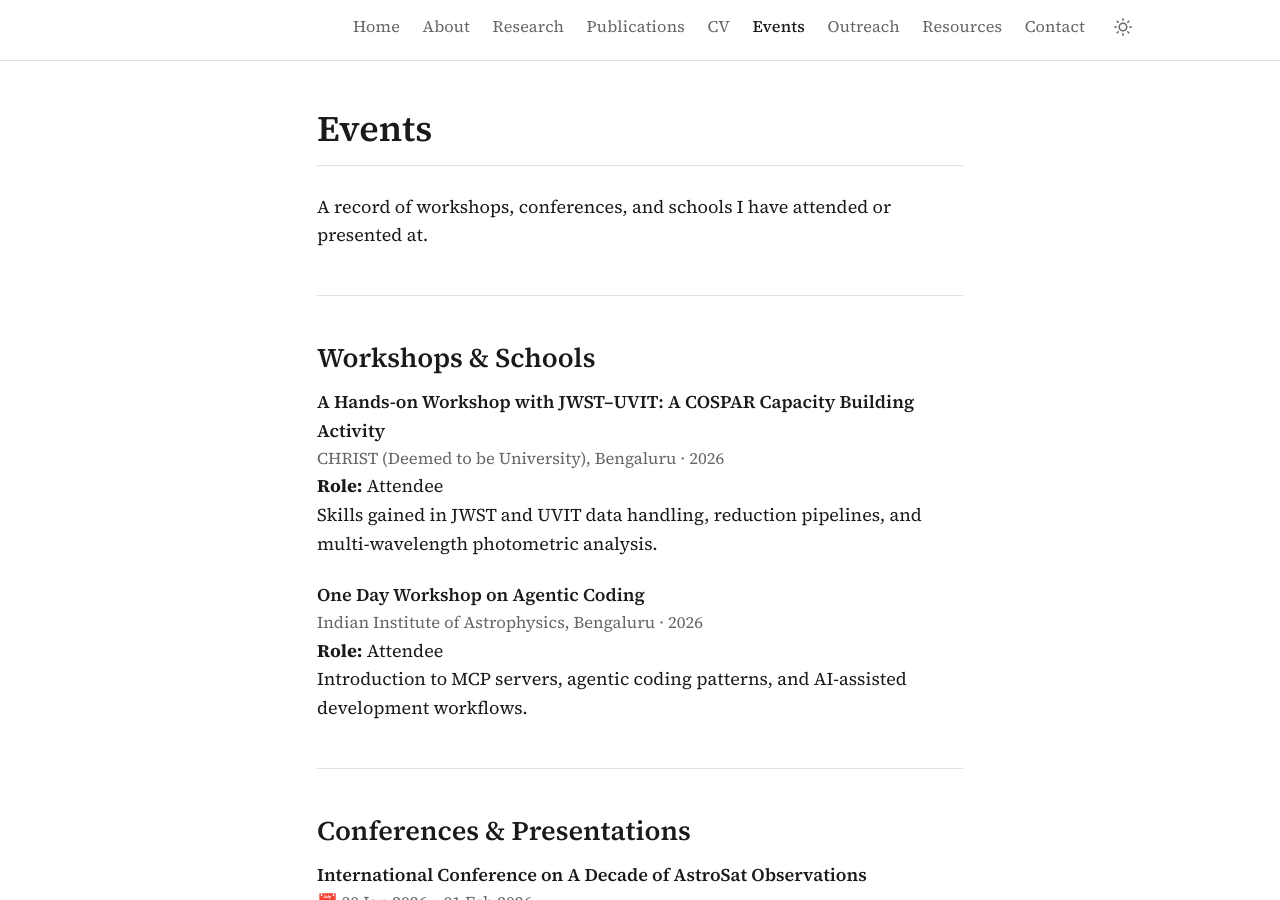
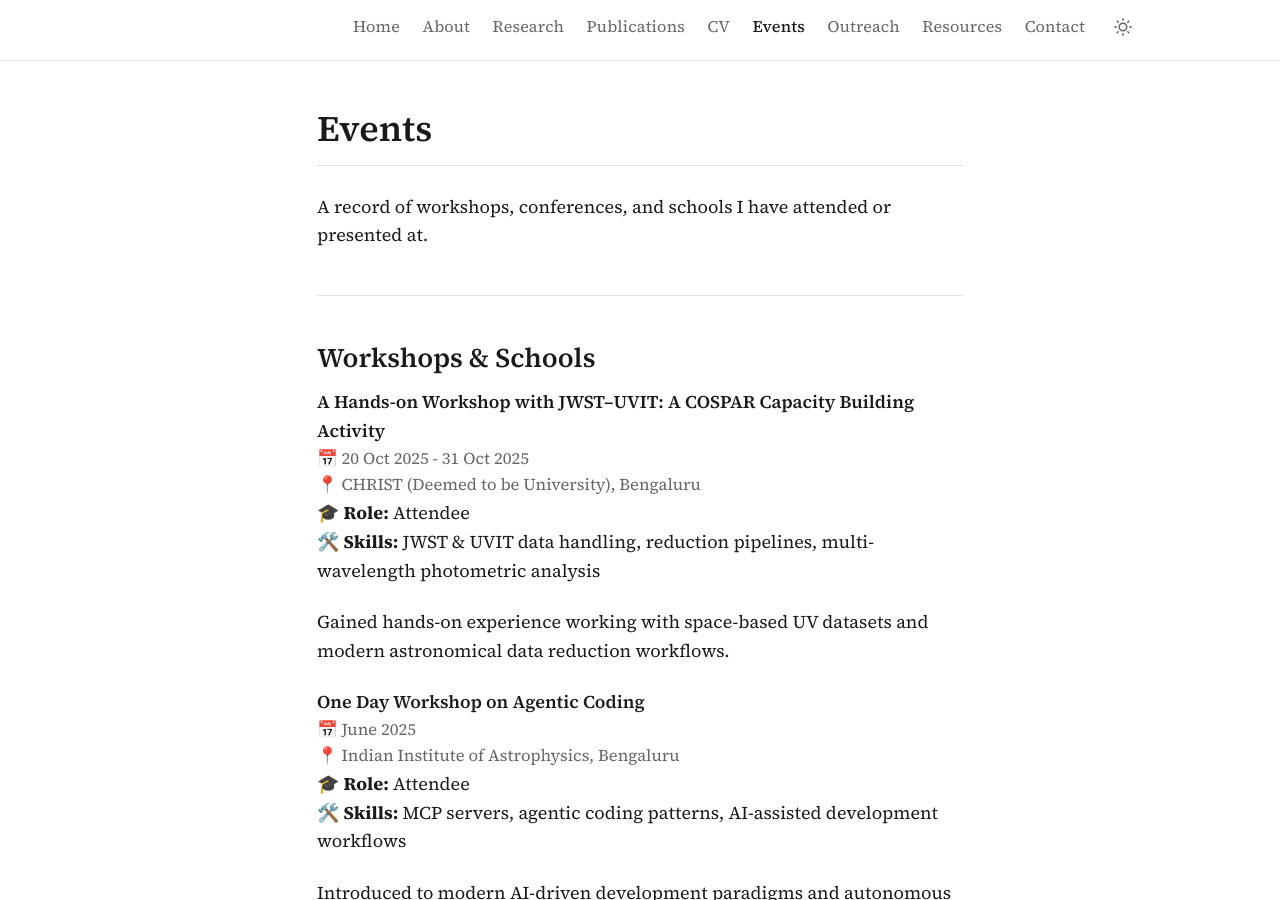
Before and after one commit to sayanpanda/sayanpanda.github.io, a Jekyll site: the page built from pages/events.md, in a window 1280 px wide and 900 px high. Built offline with Jekyll 4.4.1, drawn with Linux system fonts in a browser that asks for light colours; some of the changed text lies outside the part shown.

Commit message:
polished the event page

```diff
--- a/pages/events.md
+++ b/pages/events.md
@@ -12,20 +12,30 @@ A record of workshops, conferences, and schools I have attended or presented at.
 
 <div class="cv-section" markdown="1">
 
+<!-- JWST–UVIT Workshop -->
 <div class="cv-entry" markdown="1">
 <div class="cv-entry-title">A Hands-on Workshop with JWST–UVIT: A COSPAR Capacity Building Activity</div>
-<div class="cv-entry-meta">CHRIST (Deemed to be University), Bengaluru · 2026</div>
 
-**Role:** Attendee
-Skills gained in JWST and UVIT data handling, reduction pipelines, and multi-wavelength photometric analysis.
+<div class="cv-entry-meta">📅 20 Oct 2025 - 31 Oct 2025</div>
+<div class="cv-entry-meta">📍 CHRIST (Deemed to be University), Bengaluru</div>
+
+**🎓 Role:** Attendee
+**🛠️ Skills:** JWST & UVIT data handling, reduction pipelines, multi-wavelength photometric analysis
+
+Gained hands-on experience working with space-based UV datasets and modern astronomical data reduction workflows.
 </div>
 
+<!-- Agentic Coding Workshop -->
 <div class="cv-entry" markdown="1">
 <div class="cv-entry-title">One Day Workshop on Agentic Coding</div>
-<div class="cv-entry-meta">Indian Institute of Astrophysics, Bengaluru · 2026</div>
 
-**Role:** Attendee
-Introduction to MCP servers, agentic coding patterns, and AI-assisted development workflows.
+<div class="cv-entry-meta">📅 June 2025</div>
+<div class="cv-entry-meta">📍 Indian Institute of Astrophysics, Bengaluru</div>
+
+**🎓 Role:** Attendee
+**🛠️ Skills:** MCP servers, agentic coding patterns, AI-assisted development workflows
+
+Introduced to modern AI-driven development paradigms and autonomous coding systems.
 </div>
 
 </div>
```
